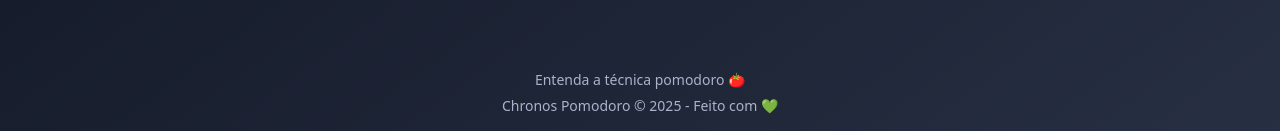
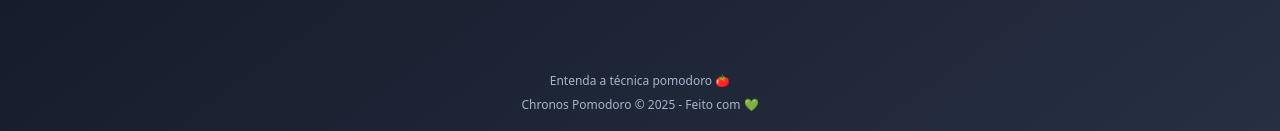
Before and after one commit to VitorHFCorrea/wip-chronos-pomodoro, a React (Vite) app: page / in a window 1280 px wide. Shown: the part 797-928 px from the top of the page. Built offline with nearby package versions, Linux system fonts and the light colour scheme.

Commit message:
Update Link.tsx
Smaller font-size

```diff
--- a/src/components/Link.tsx
+++ b/src/components/Link.tsx
@@ -4,7 +4,7 @@
 
 export function Link({ children }: LinkProps) {
   return (
-    <a className='text-sm text-muted hover:text-default transition duration-200 hover:cursor-pointer'>
+    <a className='text-[0.75rem] text-muted hover:text-default transition duration-200 hover:cursor-pointer'>
       {children}
     </a>
   )
```
